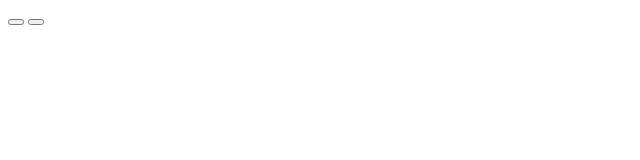
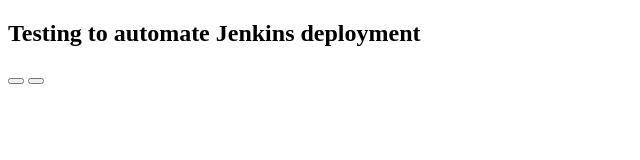
Before and after one commit to cglez1987/TestJenkinsAutomatedDeploy, a plain HTML site: page web/index.html in a window 1280 px wide. Shown: the whole page, without its empty margins (0-640 px from the left). Drawn offline with Linux system fonts and the light colour scheme.

Commit message:
My second changes

```diff
--- a/web/index.html
+++ b/web/index.html
@@ -11,6 +11,10 @@ and open the template in the editor.
         <meta name="viewport" content="width=device-width, initial-scale=1.0">
     </head>
     <body>
+
+        <div>
+            <h2>Testing to automate Jenkins deployment</h2>
+        </div>
         <div>
 
             <button title="Confirmar" value="Confirmar" id="conf" name="Con" type="button" onclick="desactivar();"></button>
@@ -26,7 +30,6 @@ and open the template in the editor.
                 }
 
             </script>
-
         </div>
     </body>
 </html>
```
